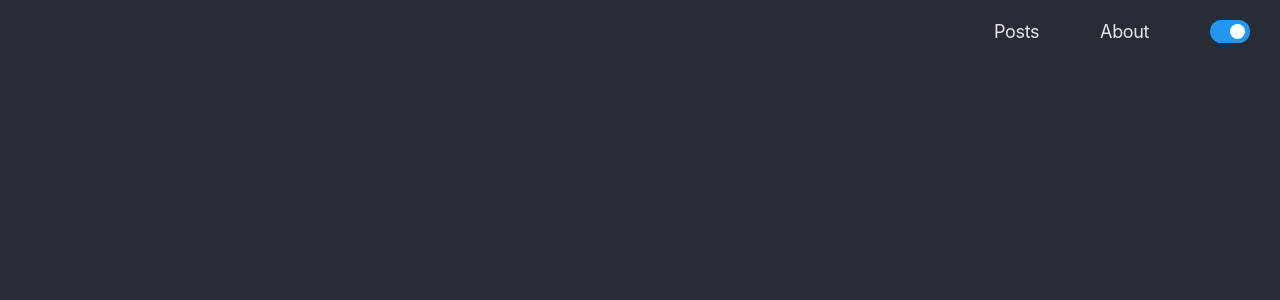
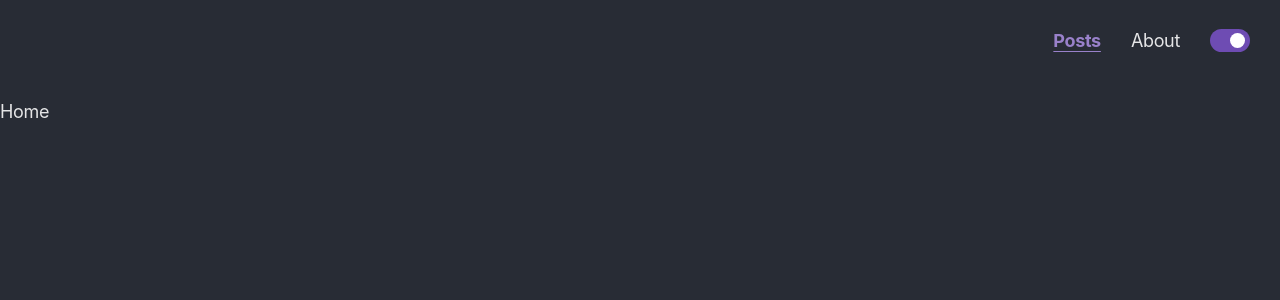
Before and after one commit to jpalawaga/personal-website, a React app: page / in a window 1280 px wide. Shown: the top 300 px of the page. Built offline with nearby package versions, Linux system fonts and the light colour scheme.

Commit message:
[PS-3] feat: navigation (#3)
Co-authored-by: Corwin Smith <corwinsmith@Corwins-MBP.hitronhub.home>

```diff
--- a/package.json
+++ b/package.json
@@ -25,6 +25,7 @@
   },
   "dependencies": {
     "react": "17.0.1",
-    "react-dom": "17.0.1"
+    "react-dom": "17.0.1",
+    "react-router-dom": "5.2.0"
   }
 }
--- a/src/App.js
+++ b/src/App.js
@@ -1,5 +1,11 @@
-import React from 'react';
-import ReactDom from 'react-dom';
+// Libraries
+import React from 'react'
+import ReactDom from 'react-dom'
+import {
+  BrowserRouter,
+  Switch,
+  Route,
+} from 'react-router-dom'
 
 // Components
 import { Header } from './modules/Header/Header'
@@ -13,9 +19,21 @@ import { applyThemeLocale } from './utils/theme/themeUtils'
 const App = () => {
   applyThemeLocale()
   return (
-    <div>
-      <Header />
-    </div>
+    <BrowserRouter>
+      <div>
+        <Header />
+        <div className='padding-top-80'>
+          <Switch>
+            <Route path="/about">
+              <p>About</p>
+            </Route>
+            <Route path="/">
+              <p>Home</p>
+            </Route>
+          </Switch>
+        </div>
+      </div>
+    </BrowserRouter>
   )
 }
 
--- a/src/modules/Header/Header.css
+++ b/src/modules/Header/Header.css
@@ -1,15 +1,30 @@
+@import '../../styles/global.css';
+
 .header {
   position: fixed;
-  height: 63px;
   width: 100%;
 }
 
 .header-content {
   display: flex;
+  height: 80px;
   align-items: center;
   justify-content: flex-end;
   padding: 0 30px;
-  width: 20%;
   float: right;
-  justify-content: space-between;
 }
+
+.nav {
+  text-decoration: none;
+}
+
+a:hover {
+  color: var(--a-link-hover-color);
+}
+
+.active {
+  font-weight: bold;
+  text-decoration: underline;
+  text-underline-position: under;
+  color: var(--a-link-hover-color);
+}
--- a/src/modules/Header/Header.js
+++ b/src/modules/Header/Header.js
@@ -1,5 +1,8 @@
 // Libraries
 import React, { useState } from 'react'
+import {
+  NavLink
+} from 'react-router-dom'
 
 // Components
 import { Toggle } from '../../components/Toggle/Toggle'
@@ -20,8 +23,22 @@ export const Header = () => {
   return (
     <div className='header'>
       <div className='header-content'>
-        <p>Posts</p>
-        <p>About</p>
+      <NavLink
+          className="nav margin-right-30"
+          exact
+          activeClassName="active"
+          to="/"
+        >
+          Posts
+        </NavLink>
+        <NavLink
+          className="nav margin-right-30"
+          exact
+          activeClassName="active"
+          to="/about"
+        >
+          About
+        </NavLink>
         <Toggle
           onClick={() => {
             setThemeLocale()
--- a/src/styles/global.css
+++ b/src/styles/global.css
@@ -1,22 +1,25 @@
+/* Typography */
 :root {
-  /* Typography */
   --font-sans: 'Inter', -apple-system, BlinkMacSystemFont, Segoe UI, Roboto,
     Oxygen, Ubuntu, Cantarell, Fira Sans, Droid Sans, Helvetica Neue, sans-serif;
   --font-mono: 'SFMono-Regular', 'Consolas', 'Liberation Mono', 'Menlo',
     monospace;
 }
 
+/* Dark Mode Colors */
 :root {
-  /* Dark Mode Colors */
   --bg: #282c35;
   --fg: rgba(255, 255, 255, 0.88);
-  --toggle-background: #2196F3;
+  --toggle-background: #6e4cb3;
+  --a-link-hover-color: #9981ca;
 }
 
+/* Light Mode Colors */
 .light {
   --bg: #fff;
   --fg: #222;
   --toggle-background: #ccc;
+  --a-link-hover-color: #a78ddd;
 }
 
 html {
@@ -31,7 +34,6 @@ body {
   margin: 0;
   font-size: 16px;
   background-color: var(--bg);
-  color: var(--fg);
   font-display: block;
   font-feature-settings: 'calt' 'case' 'rlig';
   text-rendering: optimizeLegibility;
@@ -47,8 +49,10 @@ body {
   transition: color 0.1s ease-in-out, background-color 0.1s ease-in-out;
 }
 
+a,
 p,
 li {
+  color: var(--fg);
   letter-spacing: -0.33px;
   font-size: 1.125rem;
 }
@@ -89,3 +93,11 @@ h4 {
 .flex {
   display: flex;
 }
+
+.margin-right-30 {
+  margin-right: 30px;
+}
+
+.padding-top-80 {
+  padding-top: 80px;
+}
```
Also changed, not shown: 1 other file (tests, documents, lock files or other folders).
